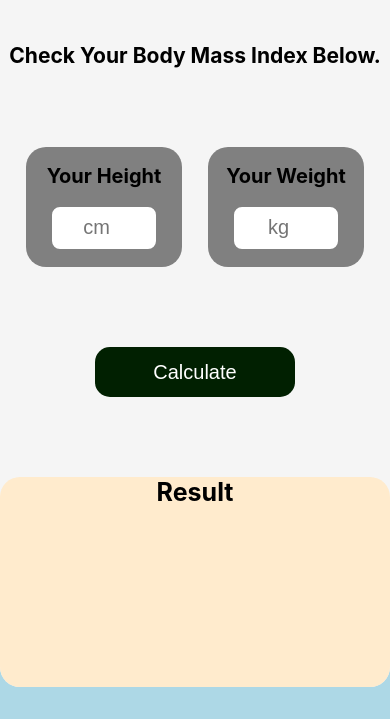
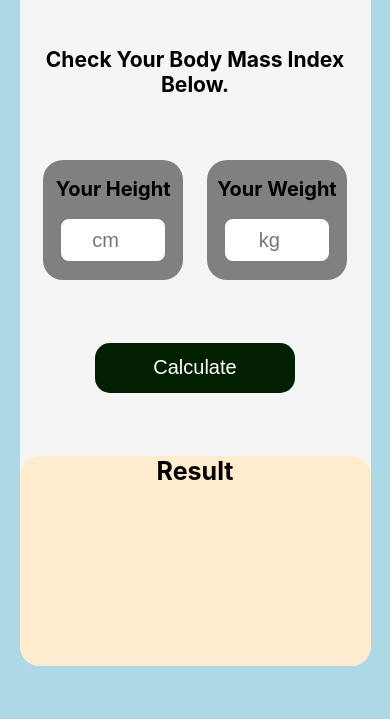
Before and after one commit to BabzT/BMICalculator, a plain HTML site: page index.html in a window 390 px wide. Shown: the part 125-844 px from the top of the page. Drawn offline with Linux system fonts and the light colour scheme.

Commit message:
responsive

```diff
--- a/style.css
+++ b/style.css
@@ -13,7 +13,6 @@ body{
 
 #container{
     background-color: whitesmoke;
-    /* border: 2px solid ; */
     border-radius: 20px;
     padding-top: 20px;
     height: 90%;
@@ -35,7 +34,6 @@ body{
 }
 
 .section1{
-    /* border: 1px solid black; */
     width: 100%;
     display: flex;
     align-items: center;
@@ -85,7 +83,6 @@ body{
 }
 
 .section2{
-    /* border: 2px solid black; */
     border-radius: 20px;
     width: 100%;
     height: 210px;
@@ -114,3 +111,11 @@ body{
     font-size: 25px;
     font-weight: 500;
 }
+
+/* MEDIA QUERY */
+@media screen and (max-width: 960px){
+    #container{
+        width: 90%;
+        height: 85%;
+    }
+}
```
